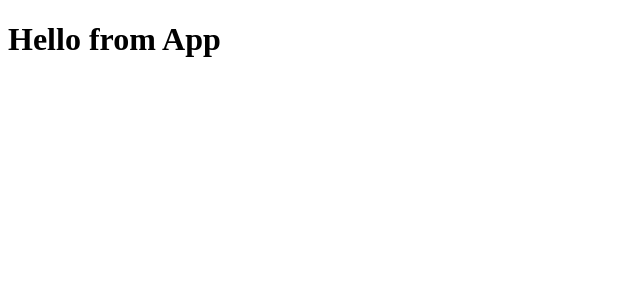
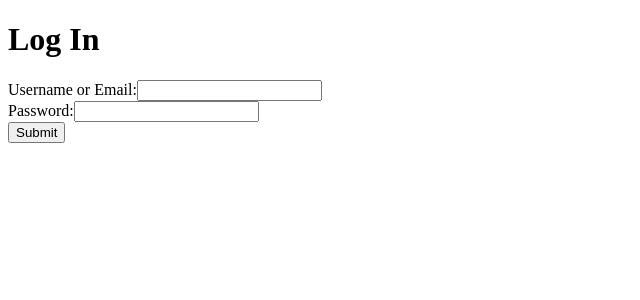
Before and after one commit to Lemelisk271/taskwombat, a React (Create React App) app in the folder frontend/: page /login in a window 1280 px wide. Shown: the top 300 px of the page, without its empty margins (0-640 px from the left). Built offline with nearby package versions, Linux system fonts and the light colour scheme; no server answers.

Commit message:
login form page complete

```diff
--- a/frontend/src/App.js
+++ b/frontend/src/App.js
@@ -1,6 +1,21 @@
+import { Switch, Route } from 'react-router-dom'
+import LoginFormPage from './components/LoginFormPage'
+import LandingPage from './components/LandingPage'
+
 function App() {
   return (
-    <h1>Hello from App</h1>
+    <>
+      <main>
+        <Switch>
+          <Route exact path='/'>
+            <LandingPage />
+          </Route>
+          <Route path='/login'>
+            <LoginFormPage />
+          </Route>
+        </Switch>
+      </main>
+    </>
   );
 }
 
--- /dev/null
+++ b/frontend/src/components/LandingPage/LandingPage.js
@@ -0,0 +1,10 @@
+const LandingPage = () => {
+  return (
+    <>
+      <h1>Landing Page</h1>
+      <a href='/login'>Log In</a>
+    </>
+  )
+}
+
+export default LandingPage
--- /dev/null
+++ b/frontend/src/components/LandingPage/index.js
@@ -0,0 +1,3 @@
+import LandingPage from './LandingPage'
+
+export default LandingPage
--- /dev/null
+++ b/frontend/src/components/LoginFormPage/LoginFormPage.js
@@ -0,0 +1,78 @@
+import { useState, useEffect } from 'react'
+import { login } from '../../store/session'
+import { useDispatch, useSelector } from 'react-redux'
+import { Redirect } from 'react-router-dom'
+
+const LoginFormPage = () => {
+  const dispatch = useDispatch()
+  const sessionUser = useSelector(state => state.session.user)
+  const [credential, setCredential] = useState("")
+  const [password, setPassword] = useState("")
+  const [resErrors, setResErrors] = useState({})
+  const [validationErrors, setValidationErrors] = useState({})
+  const [isSubmitted, setIsSubmitted] = useState(false)
+
+  useEffect(() => {
+    const errors = {}
+
+    if (credential.length < 4) {
+      errors.credential = "Please enter a username or password longer the 6 characters."
+    }
+    if (password.length < 6) {
+      errors.password = "Please enter a password longer then 6 characters."
+    }
+
+    setValidationErrors(errors)
+  }, [credential, password])
+
+  if (sessionUser) return <Redirect to="/" />
+
+  const handleSubmit = (e) => {
+    e.preventDefault()
+
+    setIsSubmitted(true)
+
+    if (Object.values(validationErrors).length > 0) return
+
+    setResErrors({})
+
+    return dispatch(login({ credential, password })).catch(async (res) => {
+      const data = await res.json()
+      console.log(data)
+      if (data && data.errors) setResErrors(data.errors)
+    })
+
+  }
+
+  return (
+    <div className='loginFormPage'>
+      <h1>Log In</h1>
+      {resErrors.credential && <p className='error'>{resErrors.credential}</p>}
+      <form onSubmit={handleSubmit}>
+        <div>
+          {(validationErrors.credential && isSubmitted) && <p className='error'>{validationErrors.credential}</p>}
+          <label htmlFor='credential'>Username or Email:</label>
+          <input
+            type="text"
+            id="credential"
+            value={credential}
+            onChange={e => setCredential(e.target.value)}
+          />
+        </div>
+        <div>
+          {(validationErrors.password && isSubmitted) && <p className='error'>{validationErrors.password}</p>}
+          <label htmlFor='password'>Password:</label>
+          <input
+            type="password"
+            id="password"
+            value={password}
+            onChange={e => setPassword(e.target.value)}
+          />
+        </div>
+        <button type="submit">Submit</button>
+      </form>
+    </div>
+  )
+}
+
+export default LoginFormPage
--- /dev/null
+++ b/frontend/src/components/LoginFormPage/index.js
@@ -0,0 +1,3 @@
+import LoginFormPage from './LoginFormPage'
+
+export default LoginFormPage
--- a/frontend/src/index.css
+++ b/frontend/src/index.css
@@ -1 +1,3 @@
-/* TODO Add site wide styles */
+.error {
+  color: red;
+}
```
